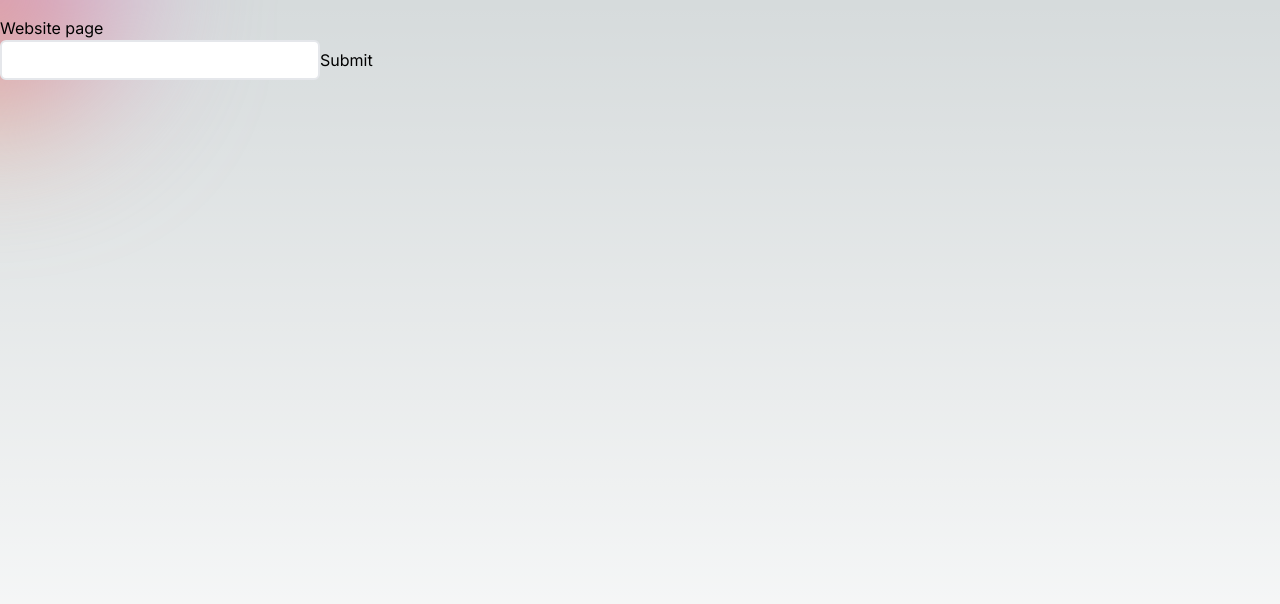
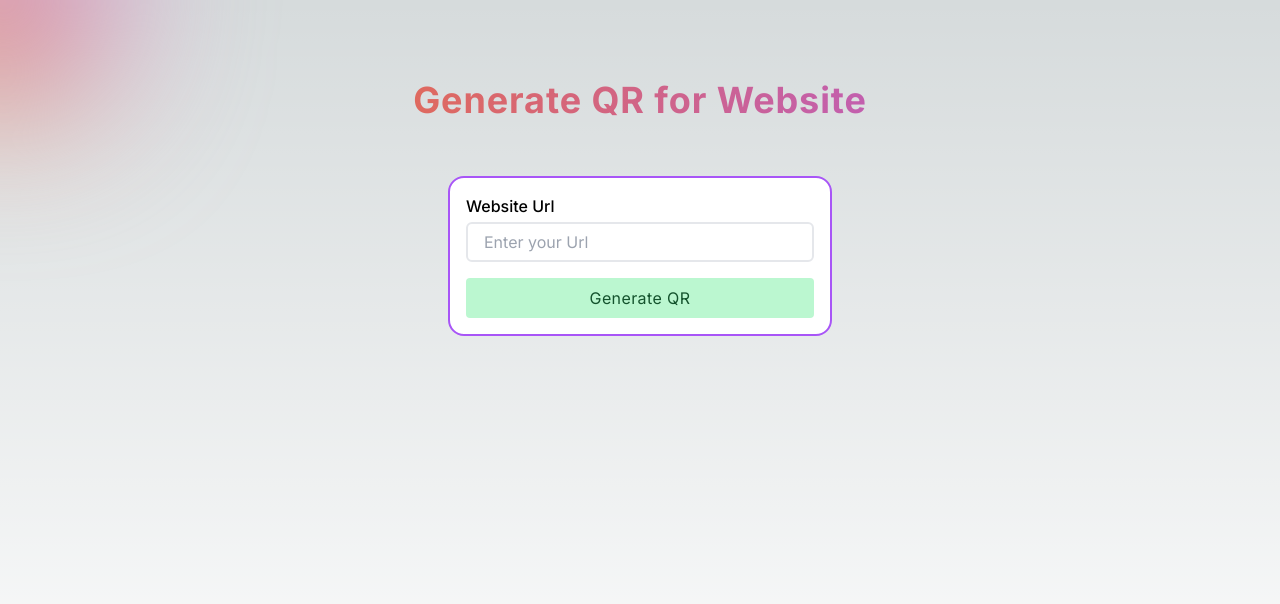
Before and after one commit to mohit2404/qr-generator, a Next.js app: page /website in a window 1280 px wide. Shown: the top 604 px of the page. Built offline with nearby package versions, Linux system fonts and the light colour scheme.

Commit message:
ui changes

```diff
--- a/app/website/page.tsx
+++ b/app/website/page.tsx
@@ -2,6 +2,7 @@
 
 import { useState } from "react";
 import QRCode from "qrcode";
+import Image from "next/image";
 
 export default function WebsitePage() {
   // local state to store the website Url
@@ -22,7 +23,7 @@ export default function WebsitePage() {
         errorCorrectionLevel: errorCorrectionLevel,
         version: 7,
         color: {
-          dark: "#c084fc", // Color of the QR code
+          dark: "#000", // Color of the QR code
           light: "#fff", // Background color
         },
       });
@@ -35,27 +36,44 @@ export default function WebsitePage() {
   }
 
   return (
-    <section className="h-auto p-4 xl:px-0">
-      <h1>Website page</h1>
+    <section className="h-screen p-4 py-20 xl:px-0">
+      <h1 className="bg-gradient-to-r from-orange-500 to-purple-500 bg-clip-text text-center text-2xl font-bold tracking-wide text-transparent md:text-4xl">
+        Generate QR for Website
+      </h1>
+      <div className="mx-auto mt-14 w-full max-w-sm rounded-2xl border-2 border-purple-500 bg-white p-4 text-black">
         <form onSubmit={handleFormSubmit}>
+          <div className="space-y-1">
+            <label htmlFor="website" className="font-medium">
+              Website Url
+            </label>
             <input
               type="url"
               name="website"
               value={websiteUrl}
               onChange={(e) => setWebsiteUrl(e.target.value)}
-          className="h-10 w-full max-w-xs rounded-md border-2 p-4 text-black"
+              placeholder="Enter your Url"
+              className="h-10 w-full rounded-md border-2 p-4"
             />
-        <button>Submit</button>
+          </div>
+          <button className="mt-4 h-10 w-full rounded bg-green-200 tracking-wide text-green-900">
+            Generate QR
+          </button>
         </form>
-
-      <div className="">
         {qrCodeDataURL && (
-          <div className="">
-            <img src={qrCodeDataURL} alt="QR Code" />
+          <div>
+            <div className="relative mx-auto grid w-full place-items-center overflow-hidden py-4">
+              <Image
+                src={qrCodeDataURL}
+                alt={"QR Code"}
+                title={"User generated website qr code"}
+                width={240}
+                height={240}
+              />
+            </div>
             <a
               href={qrCodeDataURL}
               download="website-qr-code.png"
-              className="mt-4 block text-blue-500 hover:text-blue-700"
+              className="block w-full rounded bg-purple-200 p-2 text-center font-medium tracking-wide text-purple-900"
             >
               Download QR Code
             </a>
```
Lines whose indentation alone changed are shown as unchanged.
